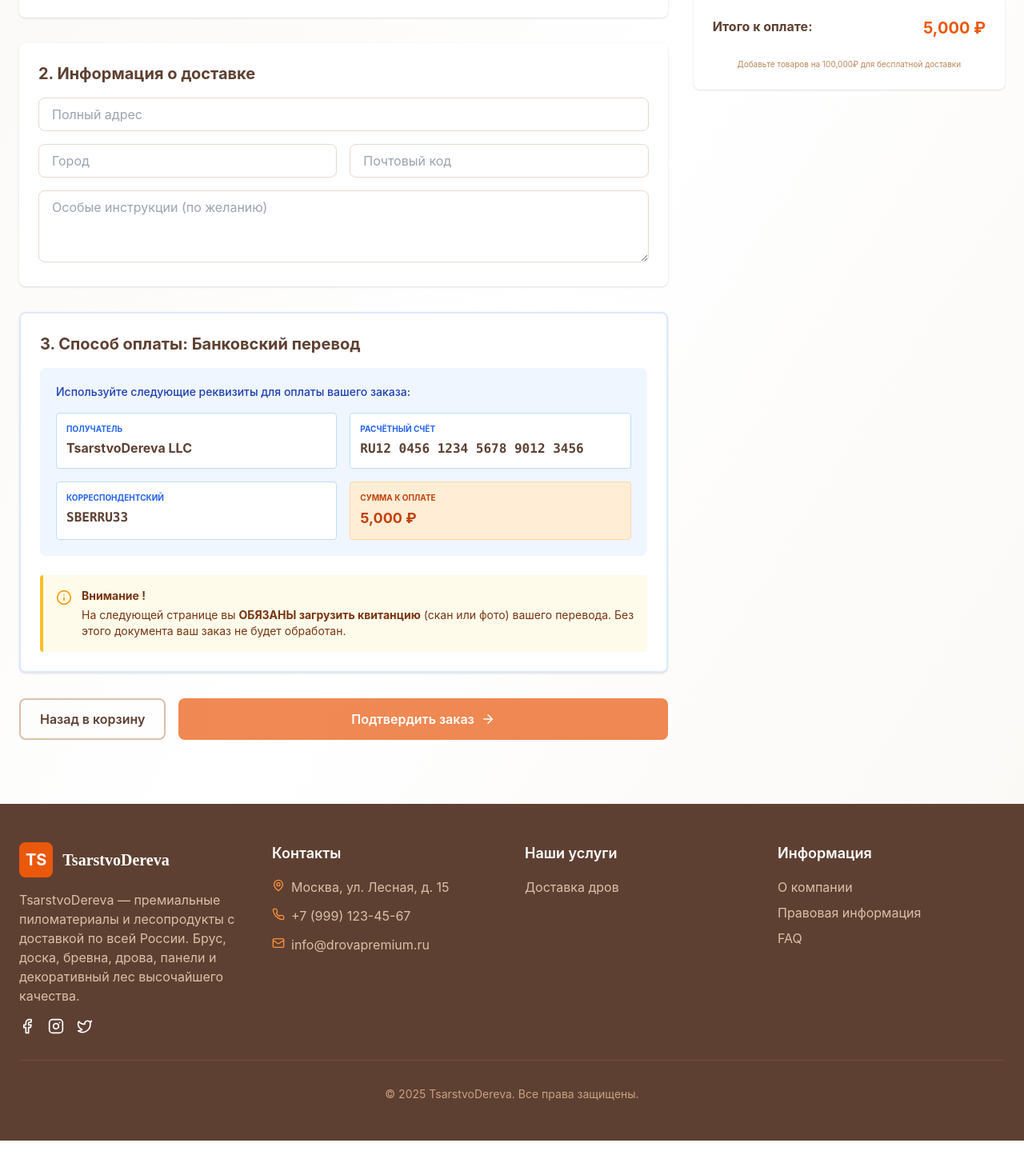
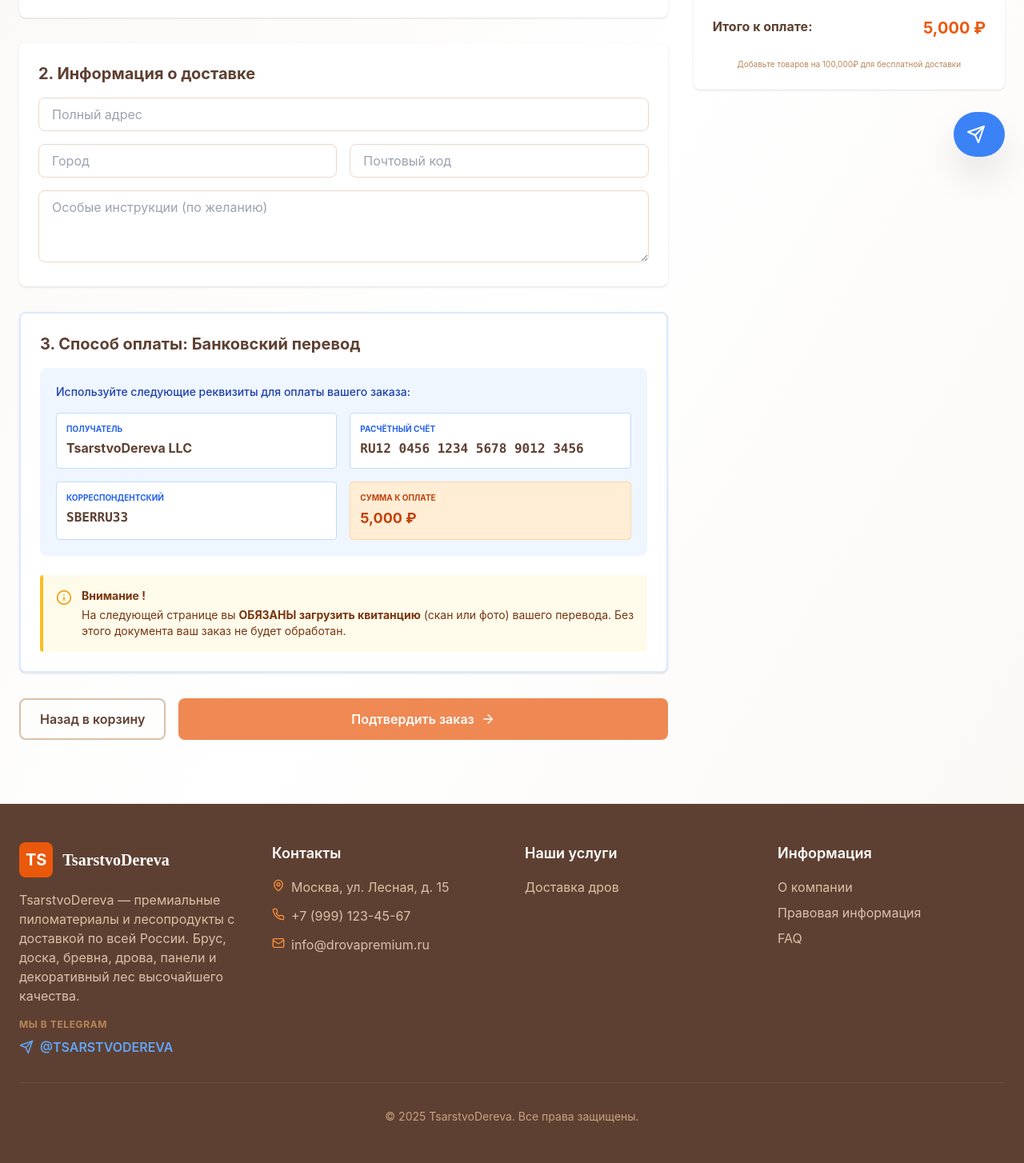
Before and after one commit to passivedrop-lab/bois, a Next.js app: page /checkout in a window 1280 px wide. Shown: the part 580-2034 px from the top of the page at 80% size. Before the commit the page ends 2006 px from the top, so only its background shows below. Built offline with nearby package versions, Linux system fonts and the light colour scheme.

Commit message:
feat(ui): add floating Telegram button and remove other social links

```diff
--- a/app/layout.tsx
+++ b/app/layout.tsx
@@ -4,6 +4,7 @@ import Header from '@/components/Header'
 import Footer from '@/components/Footer'
 import AuthProvider from '@/components/AuthProvider'
 import Toaster from '@/components/Toaster'
+import TelegramFloat from '@/components/TelegramFloat'
 
 export const metadata: Metadata = {
   title: 'TsarstvoDereva - Качественный лес и пиломатериалы',
@@ -26,6 +27,7 @@ export default function RootLayout({
           </main>
           <Footer />
           <Toaster />
+          <TelegramFloat />
         </AuthProvider>
       </body>
     </html>
--- a/components/Footer.tsx
+++ b/components/Footer.tsx
@@ -1,5 +1,5 @@
 import Link from 'next/link'
-import { Phone, Mail, MapPin, Facebook, Instagram, Twitter } from 'lucide-react'
+import { Phone, Mail, MapPin, Send } from 'lucide-react'
 
 export default function Footer() {
   return (
@@ -17,15 +17,16 @@ export default function Footer() {
             <p className="text-sm sm:text-base text-wood-300 mb-3 sm:mb-4">
               TsarstvoDereva — премиальные пиломатериалы и лесопродукты с доставкой по всей России. Брус, доска, бревна, дрова, панели и декоративный лес высочайшего качества.
             </p>
-            <div className="flex gap-3 sm:gap-4">
-              <a href="#" className="hover:text-fire-400 transition" aria-label="Facebook">
-                <Facebook size={18} className="sm:w-5 sm:h-5" />
-              </a>
-              <a href="#" className="hover:text-fire-400 transition" aria-label="Instagram">
-                <Instagram size={18} className="sm:w-5 sm:h-5" />
-              </a>
-              <a href="#" className="hover:text-fire-400 transition" aria-label="Twitter">
-                <Twitter size={18} className="sm:w-5 sm:h-5" />
+            <div className="flex flex-col gap-2">
+              <p className="text-xs text-wood-500 uppercase tracking-wider font-bold">Мы в Telegram</p>
+              <a
+                href="https://t.me/TSARSTVODEREVA"
+                target="_blank"
+                rel="noopener noreferrer"
+                className="flex items-center gap-2 hover:text-blue-400 Transition text-blue-400 font-semibold"
+              >
+                <Send size={18} />
+                <span>@TSARSTVODEREVA</span>
               </a>
             </div>
           </div>
--- /dev/null
+++ b/components/TelegramFloat.tsx
@@ -0,0 +1,22 @@
+'use client'
+
+import { Send } from 'lucide-react'
+
+export default function TelegramFloat() {
+    return (
+        <a
+            href="https://t.me/TSARSTVODEREVA"
+            target="_blank"
+            rel="noopener noreferrer"
+            className="fixed bottom-6 right-6 z-[100] bg-blue-500 text-white p-4 rounded-full shadow-2xl hover:bg-blue-600 hover:scale-110 transition-all duration-300 group flex items-center gap-2"
+            aria-label="Contactez-nous sur Telegram"
+        >
+            <div className="relative">
+                <Send size={24} className="group-hover:translate-x-0.5 group-hover:-translate-y-0.5 transition-transform" />
+            </div>
+            <span className="max-w-0 overflow-hidden group-hover:max-w-xs transition-all duration-500 ease-in-out whitespace-nowrap font-bold text-sm">
+                @TSARSTVODEREVA
+            </span>
+        </a>
+    )
+}
```
